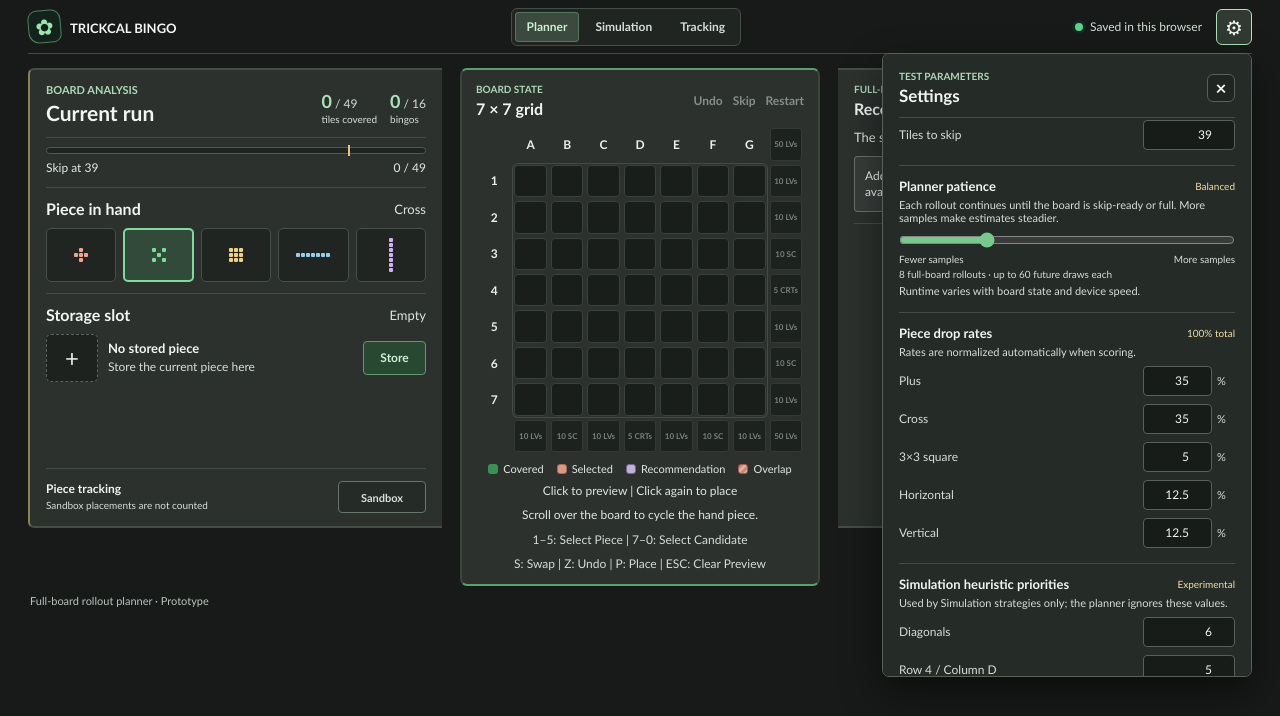
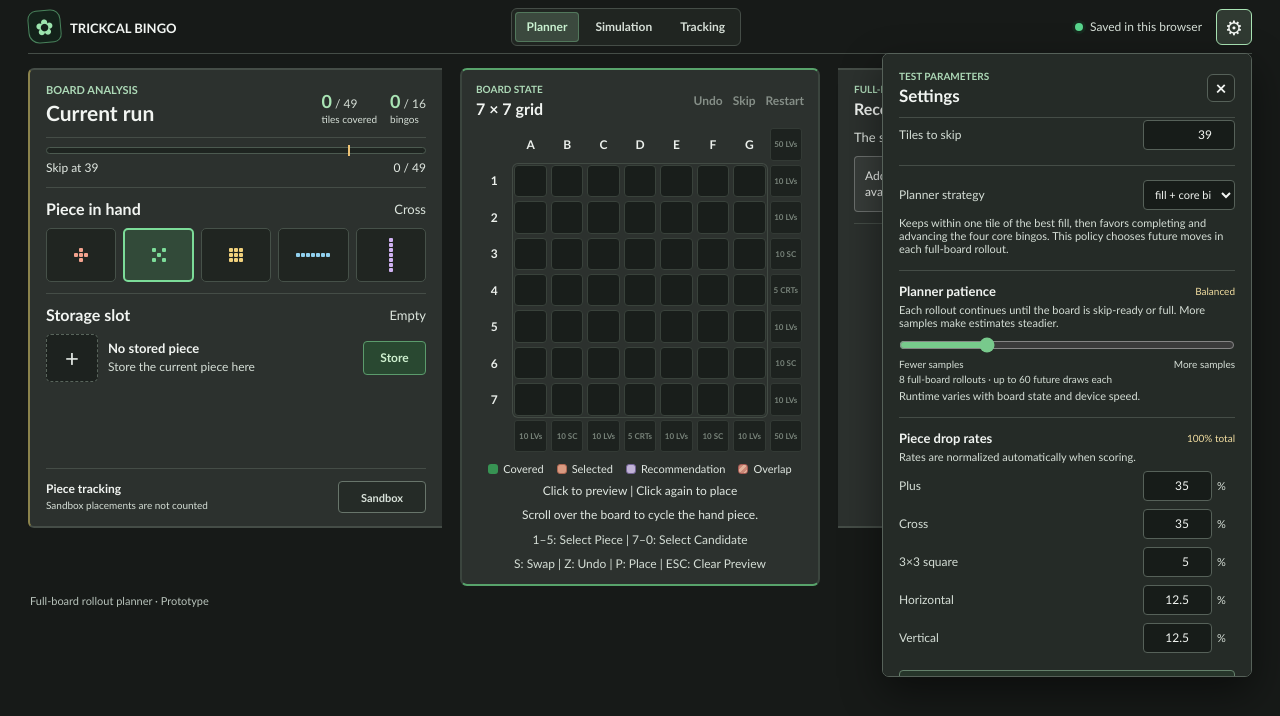
Before and after one commit to Xanthopathy/trickcal-bingo, a React (Vite) app in the folder app/: page / in a window 1280 px wide. Both pictures are taken after a click on the button "Settings". Shown: the top 716 px of the page. Built offline with nearby package versions, Linux system fonts and the light colour scheme.

Commit message:
feat: implement full-board rollout planner with adaptive strategies and UI updates

```diff
--- a/app/src/App.css
+++ b/app/src/App.css
@@ -101,7 +101,21 @@
   text-align: right;
 }
 
-.setting-row input:focus-visible { outline: 2px solid #85c892; outline-offset: 1px; }
+.setting-row select {
+  width: 100%;
+  min-width: 0;
+  height: 30px;
+  padding: 3px 7px;
+  border: 1px solid var(--line-strong);
+  border-radius: 4px;
+  background: #171c19;
+  color: var(--text);
+  font: inherit;
+  font-size: 11px;
+}
+
+.setting-row input:focus-visible,
+.setting-row select:focus-visible { outline: 2px solid #85c892; outline-offset: 1px; }
 .setting-input-suffix { display: grid; grid-template-columns: minmax(0, 1fr) 18px; align-items: center; gap: 5px; }
 .setting-input-suffix > span { color: var(--muted); font-size: 11px; }
 .settings-group { display: grid; gap: 4px; margin-top: 13px; padding-top: 12px; border-top: 1px solid var(--line); }
--- a/app/src/App.tsx
+++ b/app/src/App.tsx
@@ -61,7 +61,6 @@ function App() {
         activePage === 'simulation' ? (
           <SimulationPage
             pieceRates={session.pieceRates}
-            priorityWeights={session.priorityWeights}
             skipThreshold={session.skipThreshold}
           />
         ) : (
--- a/app/src/bingo/SettingsPopover.tsx
+++ b/app/src/bingo/SettingsPopover.tsx
@@ -1,48 +1,43 @@
-import type { PriorityWeights } from '../game'
 import { PLANNER_PATIENCE_LEVELS, type PlannerPatience } from './fullBoardPlanner'
 import type { BingoSession } from './useBingoSession'
 import { PIECE_OPTIONS } from './constants'
+import { ADAPTIVE_STRATEGIES } from '../simulation/engine'
+import type { AdaptiveStrategyId } from '../simulation/engine'
 
 type SettingsPopoverProps = Pick<
   BingoSession,
   | 'pieceRates'
   | 'plannerPatience'
-  | 'priorityWeights'
+  | 'plannerStrategy'
   | 'resetSettings'
   | 'resetSiteData'
   | 'setSettingsOpen'
   | 'setPlannerPatience'
+  | 'setPlannerStrategy'
   | 'setSkipThreshold'
   | 'settingsOpen'
   | 'skipThreshold'
   | 'totalPieceRate'
   | 'updatePieceRate'
-  | 'updatePriorityWeight'
 >
-
-const PRIORITY_OPTIONS: { key: keyof PriorityWeights; label: string }[] = [
-  { key: 'diagonal', label: 'Diagonals' },
-  { key: 'priority', label: 'Row 4 / Column D' },
-  { key: 'outer', label: 'Outer rows / columns' },
-  { key: 'other', label: 'Other lines' },
-]
 
 export function SettingsPopover({ session }: { session: SettingsPopoverProps }) {
   const {
     pieceRates,
     plannerPatience,
-    priorityWeights,
+    plannerStrategy,
     resetSettings,
     resetSiteData,
     setSettingsOpen,
     setPlannerPatience,
+    setPlannerStrategy,
     setSkipThreshold,
     settingsOpen,
     skipThreshold,
     totalPieceRate,
     updatePieceRate,
-    updatePriorityWeight,
   } = session
+  const selectedStrategy = ADAPTIVE_STRATEGIES.find(({ id }) => id === plannerStrategy)!
 
   return (
     <div className="settings-anchor">
@@ -88,6 +83,22 @@ export function SettingsPopover({ session }: { session: SettingsPopoverProps })
               }
             />
           </label>
+
+          <div className="settings-group">
+            <label className="setting-row" htmlFor="planner-strategy">
+              <span>Planner strategy</span>
+              <select
+                id="planner-strategy"
+                value={plannerStrategy}
+                onChange={(event) => setPlannerStrategy(event.currentTarget.value as AdaptiveStrategyId)}
+              >
+                {ADAPTIVE_STRATEGIES.map(({ id, name }) => (
+                  <option key={id} value={id}>{name.replace('Adaptive: ', '')}</option>
+                ))}
+              </select>
+            </label>
+            <p>{selectedStrategy.description} This policy chooses future moves in each full-board rollout.</p>
+          </div>
 
           <div className="settings-group planner-patience-group">
             <div className="settings-group-heading">
@@ -139,29 +150,6 @@ export function SettingsPopover({ session }: { session: SettingsPopoverProps })
             ))}
           </div>
 
-          <div className="settings-group">
-            <div className="settings-group-heading">
-              <h3>Simulation heuristic priorities</h3>
-              <span>Experimental</span>
-            </div>
-            <p>Used by Simulation strategies only; the planner ignores these values.</p>
-            {PRIORITY_OPTIONS.map(({ key, label }) => (
-              <label className="setting-row" key={key}>
-                <span>{label}</span>
-                <input
-                  type="number"
-                  min="0"
-                  max="12"
-                  step="0.1"
-                  value={priorityWeights[key]}
-                  onChange={(event) =>
-                    updatePriorityWeight(key, Number(event.currentTarget.value))
-                  }
-                />
-              </label>
-            ))}
-          </div>
-
           <button className="reset-settings-button" type="button" onClick={resetSettings}>
             Restore default settings
           </button>
--- a/app/src/bingo/useBingoSession.ts
+++ b/app/src/bingo/useBingoSession.ts
@@ -2,7 +2,6 @@ import { useCallback, useEffect, useMemo, useRef, useState } from 'react'
 import {
   BOARD_SIZE,
   DEFAULT_PIECE_RATES,
-  DEFAULT_PRIORITY_WEIGHTS,
   canPlacePiece,
   createEmptyBoard,
   getBoardSummary,
@@ -12,8 +11,8 @@ import {
   type PieceRates,
   type PieceType,
   type Position,
-  type PriorityWeights,
 } from '../game'
+import type { AdaptiveStrategyId } from '../simulation/engine'
 import { PIECE_OPTIONS } from './constants'
 import {
   DEFAULT_PLANNER_PATIENCE,
@@ -44,7 +43,7 @@ type SavedState = {
   pieceType: PieceType | null
   slotPieceType: PieceType | null
   pieceRates: PieceRates
-  priorityWeights: PriorityWeights
+  plannerStrategy: AdaptiveStrategyId
   skipThreshold: number
   plannerPatience: PlannerPatience
   trackedPieceCounts: Record<PieceType, number>
@@ -86,16 +85,8 @@ const isPieceCounts = (value: unknown): value is Record<PieceType, number> => {
   )
 }
 
-const isPriorityWeights = (value: unknown): value is PriorityWeights => {
-  if (typeof value !== 'object' || value === null) return false
-  const weights = value as Record<string, unknown>
-  return ['diagonal', 'priority', 'outer', 'other'].every(
-    (key) =>
-      typeof weights[key] === 'number' &&
-      Number.isFinite(weights[key]) &&
-      weights[key] >= 0,
-  )
-}
+const isAdaptiveStrategy = (value: unknown): value is AdaptiveStrategyId =>
+  value === 'adaptive-fill' || value === 'adaptive-priority' || value === 'adaptive-hybrid'
 
 const isPlannerPatience = (value: unknown): value is PlannerPatience =>
   typeof value === 'number' && Number.isInteger(value) && value >= 1 && value <= 5
@@ -105,7 +96,7 @@ const defaultSavedState = (): SavedState => ({
   pieceType: 'cross',
   slotPieceType: null,
   pieceRates: { ...DEFAULT_PIECE_RATES },
-  priorityWeights: { ...DEFAULT_PRIORITY_WEIGHTS },
+  plannerStrategy: 'adaptive-hybrid',
   skipThreshold: DEFAULT_SKIP_THRESHOLD,
   plannerPatience: DEFAULT_PLANNER_PATIENCE,
   trackedPieceCounts: { ...DEFAULT_TRACKED_PIECE_COUNTS },
@@ -136,10 +127,10 @@ const readSavedState = (): SavedState => {
           'pieceRates' in parsed && isPieceRates(parsed.pieceRates)
             ? parsed.pieceRates
             : { ...DEFAULT_PIECE_RATES },
-        priorityWeights:
-          'priorityWeights' in parsed && isPriorityWeights(parsed.priorityWeights)
-            ? parsed.priorityWeights
-            : { ...DEFAULT_PRIORITY_WEIGHTS },
+        plannerStrategy:
+          'plannerStrategy' in parsed && isAdaptiveStrategy(parsed.plannerStrategy)
+            ? parsed.plannerStrategy
+            : 'adaptive-hybrid',
         skipThreshold:
           'skipThreshold' in parsed &&
             typeof parsed.skipThreshold === 'number' &&
@@ -177,7 +168,7 @@ export function useBingoSession() {
   const [pieceType, setPieceType] = useState<PieceType | null>(savedState.pieceType)
   const [slotPieceType, setSlotPieceType] = useState<PieceType | null>(savedState.slotPieceType)
   const [pieceRates, setPieceRates] = useState(savedState.pieceRates)
-  const [priorityWeights, setPriorityWeights] = useState(savedState.priorityWeights)
+  const [plannerStrategy, setPlannerStrategy] = useState(savedState.plannerStrategy)
   const [skipThreshold, setSkipThreshold] = useState(savedState.skipThreshold)
   const [plannerPatience, setPlannerPatience] = useState(savedState.plannerPatience)
   const [trackedPieceCounts, setTrackedPieceCounts] = useState(savedState.trackedPieceCounts)
@@ -196,7 +187,7 @@ export function useBingoSession() {
   } | null>(null)
   const boardGridRef = useRef<HTMLDivElement>(null)
   const plannerWorkerRef = useRef<Worker | null>(null)
-  const plannerKey = JSON.stringify({ board, pieceType, slotPieceType, pieceRates, priorityWeights, skipThreshold, plannerPatience })
+  const plannerKey = JSON.stringify({ board, pieceType, slotPieceType, pieceRates, plannerStrategy, skipThreshold, plannerPatience })
 
   const recordPlacement = useCallback((placedPieceType: PieceType) => {
     setHistory((previous) => [...previous, {
@@ -250,12 +241,12 @@ export function useBingoSession() {
       worker.terminate()
       plannerWorkerRef.current = null
     }
-    worker.postMessage({ board, hand: pieceType, stored: slotPieceType, pieceRates, priorityWeights, skipThreshold, patience: plannerPatience })
+    worker.postMessage({ board, hand: pieceType, stored: slotPieceType, pieceRates, plannerStrategy, skipThreshold, patience: plannerPatience })
     return () => {
       worker.terminate()
       if (plannerWorkerRef.current === worker) plannerWorkerRef.current = null
     }
-  }, [board, pieceType, slotPieceType, pieceRates, priorityWeights, skipThreshold, plannerPatience, plannerKey])
+  }, [board, pieceType, slotPieceType, pieceRates, plannerStrategy, skipThreshold, plannerPatience, plannerKey])
 
   const plannerResultIsCurrent = plannerResult?.key === plannerKey
   const recommendations = useMemo<FullBoardCandidate[]>(
@@ -311,12 +302,12 @@ export function useBingoSession() {
     try {
       window.localStorage.setItem(
         STORAGE_KEY,
-        JSON.stringify({ board, pieceType, slotPieceType, pieceRates, priorityWeights, skipThreshold, plannerPatience, trackedPieceCounts, trackingMode }),
+        JSON.stringify({ board, pieceType, slotPieceType, pieceRates, plannerStrategy, skipThreshold, plannerPatience, trackedPieceCounts, trackingMode }),
       )
     } catch {
       // Continue using the board if browser storage is unavailable.
     }
-  }, [board, pieceType, slotPieceType, pieceRates, priorityWeights, skipThreshold, plannerPatience, trackedPieceCounts, trackingMode])
+  }, [board, pieceType, slotPieceType, pieceRates, plannerStrategy, skipThreshold, plannerPatience, trackedPieceCounts, trackingMode])
 
   useEffect(() => {
     const boardGrid = boardGridRef.current
@@ -558,17 +549,9 @@ export function useBingoSession() {
     setLastBoardClick(null)
   }
 
-  const updatePriorityWeight = (key: keyof PriorityWeights, value: number) => {
-    const nextWeights = {
-      ...priorityWeights,
-      [key]: Math.max(0, Math.min(12, Number.isFinite(value) ? value : 0)),
-    }
-    setPriorityWeights(nextWeights)
-  }
-
   const resetSettings = () => {
     setPieceRates({ ...DEFAULT_PIECE_RATES })
-    setPriorityWeights({ ...DEFAULT_PRIORITY_WEIGHTS })
+    setPlannerStrategy('adaptive-hybrid')
     setSkipThreshold(DEFAULT_SKIP_THRESHOLD)
     setPlannerPatience(DEFAULT_PLANNER_PATIENCE)
   }
@@ -613,7 +596,7 @@ export function useBingoSession() {
     trackingMode,
     plannerError,
     plannerPatience,
-    priorityWeights,
+    plannerStrategy,
     recommendation,
     recommendations,
     selectedPosition,
@@ -635,7 +618,7 @@ export function useBingoSession() {
     setPieceRates,
     updateTrackedPieceCount,
     setTrackingMode,
-    setPriorityWeights,
+    setPlannerStrategy,
     setPlannerPatience,
     setSelectedPosition,
     setSettingsOpen,
@@ -646,7 +629,6 @@ export function useBingoSession() {
     toggleRecommendation,
     undo,
     updatePieceRate,
-    updatePriorityWeight,
   }
 }
 
--- a/app/src/simulation/SimulationPage.tsx
+++ b/app/src/simulation/SimulationPage.tsx
@@ -1,5 +1,5 @@
 import { useEffect, useRef, useState } from 'react'
-import { BOARD_SIZE, createEmptyBoard, type PieceRates, type PriorityWeights, type Position } from '../game'
+import { BOARD_SIZE, createEmptyBoard, type PieceRates, type Position } from '../game'
 import {
   runSimulationReplay,
   SIMULATION_CHECKPOINTS,
@@ -14,7 +14,6 @@ import {
 
 type SimulationPageProps = {
   pieceRates: PieceRates
-  priorityWeights: PriorityWeights
   skipThreshold: number
 }
 
@@ -70,7 +69,6 @@ function ReplayBoard({ move }: { move: SimulationMove | null }) {
 
 export function SimulationPage({
   pieceRates,
-  priorityWeights,
   skipThreshold,
 }: SimulationPageProps) {
   const [selectedStrategies, setSelectedStrategies] = useState(INITIAL_STRATEGIES)
@@ -114,7 +112,6 @@ export function SimulationPage({
       seed: enteredSeed && Number.isSafeInteger(parsedSeed) ? parsedSeed : generateRandomSeed(),
       skipThreshold,
       pieceRates,
-      priorityWeights,
     }
     setLastRunInput(input)
     setComparison(null)
--- a/app/src/simulation/engine.ts
+++ b/app/src/simulation/engine.ts
@@ -18,22 +18,18 @@ import {
   type PriorityWeights,
 } from '../game'
 
-export type SimulationStrategyId =
-  | 'four-by-three'
+export type AdaptiveStrategyId =
   | 'adaptive-fill'
   | 'adaptive-priority'
   | 'adaptive-hybrid'
 
-export const SIMULATION_STRATEGIES: {
-  id: SimulationStrategyId
+export type SimulationStrategyId = 'four-by-three' | AdaptiveStrategyId
+
+export const ADAPTIVE_STRATEGIES: {
+  id: AdaptiveStrategyId
   name: string
   description: string
 }[] = [
-    {
-      id: 'four-by-three',
-      name: '4×3 baseline',
-      description: 'Uses the outer quadrants for small shapes and saves the middle row and column for long pieces.',
-    },
     {
       id: 'adaptive-fill',
       name: 'Adaptive: fill tiles',
@@ -49,6 +45,19 @@ export const SIMULATION_STRATEGIES: {
       name: 'Adaptive: fill + core bingos',
       description: 'Keeps within one tile of the best fill, then favors completing and advancing the four core bingos.',
     },
+  ]
+
+export const SIMULATION_STRATEGIES: {
+  id: SimulationStrategyId
+  name: string
+  description: string
+}[] = [
+    {
+      id: 'four-by-three',
+      name: '4×3 baseline',
+      description: 'Uses the outer quadrants for small shapes and saves the middle row and column for long pieces.',
+    },
+    ...ADAPTIVE_STRATEGIES,
   ]
 
 export type SimulationInput = {
@@ -126,6 +135,7 @@ export type FullGameRolloutCandidate = {
 }
 
 export type FullGameRolloutInput = {
+  strategy: AdaptiveStrategyId
   board: Board
   hand: PieceType
   stored: PieceType | null
@@ -610,7 +620,7 @@ export const evaluateFullGamePlacements = (
     }
     const games = scenarios.map((scenario) =>
       simulateGame(
-        'adaptive-priority',
+        input.strategy,
         scenario,
         rates,
         priorities,
```
Also changed, not shown: app/src/bingo/AnalysisPanel.tsx (+26 -2 lines), app/src/bingo/fullBoardPlanner.ts (+55 -4 lines), 1 other file (tests, documents, lock files or other folders).
